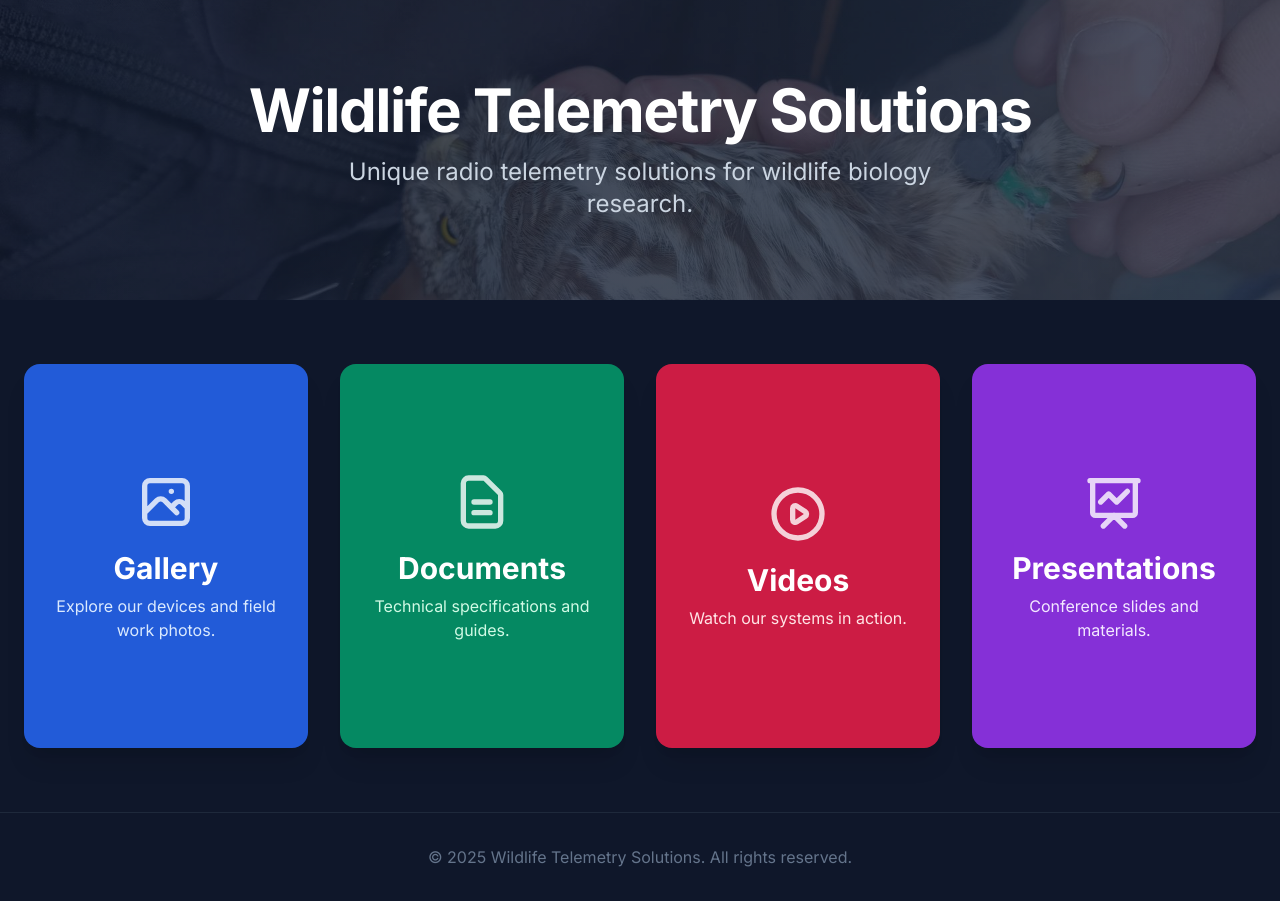
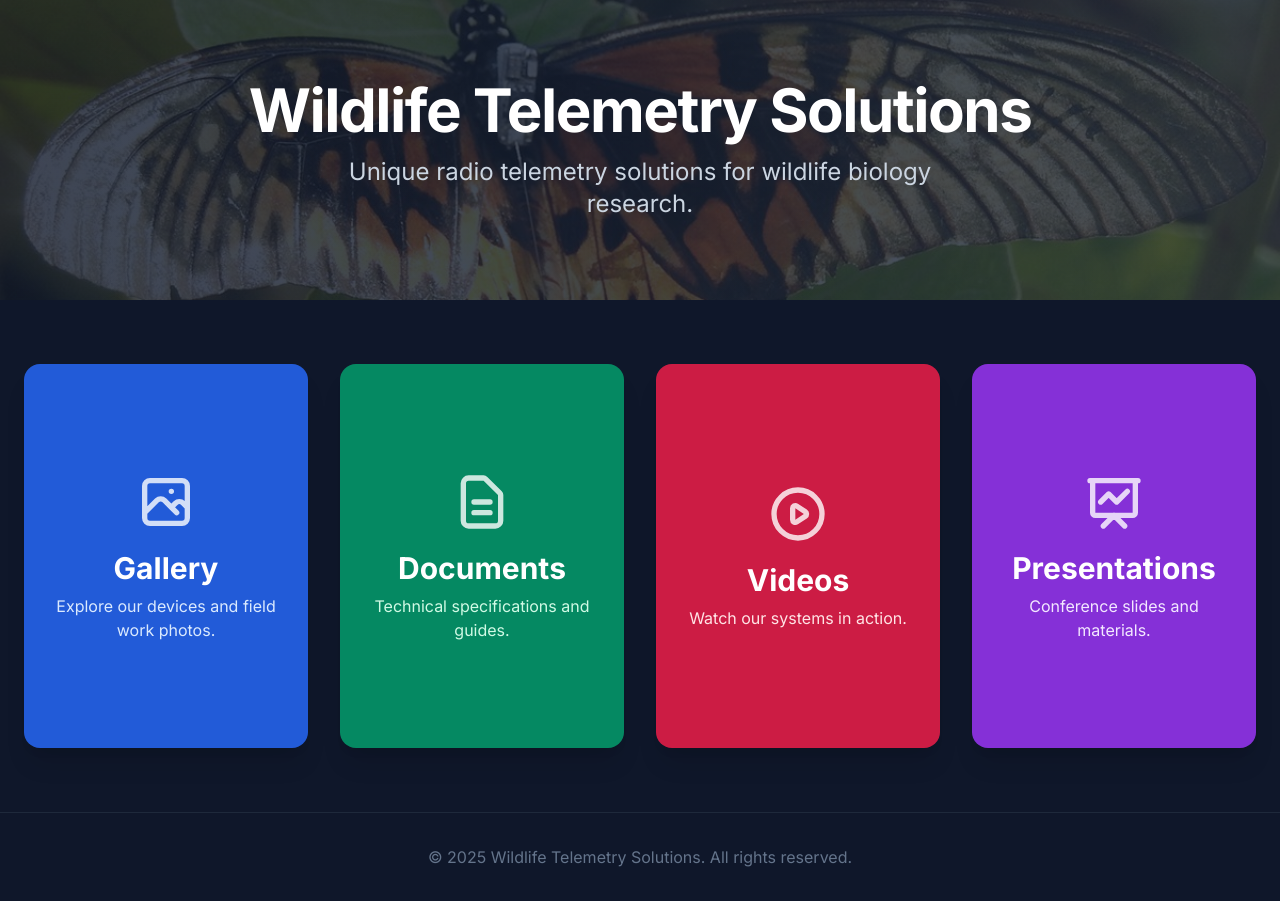
Before and after one commit to ricsiw/PreviousProjects, a website: page src/index.html in a window 1280 px wide. Drawn offline with nearby package versions, Linux system fonts and the light colour scheme.

Commit message:
changed files and images

```diff
--- a/src/index.html
+++ b/src/index.html
@@ -16,7 +16,7 @@
     <!-- Hero Section -->
     <header class="relative bg-gradient-to-r from-slate-900 to-slate-800 py-20 overflow-hidden">
         <div class="absolute inset-0 opacity-20">
-            <img src="assets/images/finnország törpe kuvik.jpg" alt="Background" class="w-full h-full object-cover">
+            <img src="assets/images/lepke jeladó papilio antimachus.jpg" alt="Background" class="w-full h-full object-cover">
         </div>
         <div class="container mx-auto px-6 relative z-10 text-center">
             <h1 class="text-5xl md:text-6xl font-bold mb-4 tracking-tight">Wildlife Telemetry Solutions</h1>
```
Also changed, not shown: src/assets/images/Adatgyűjtő műtojás túzok költési ciklusának vizsgálatára.JPG (added), 1 other file.
